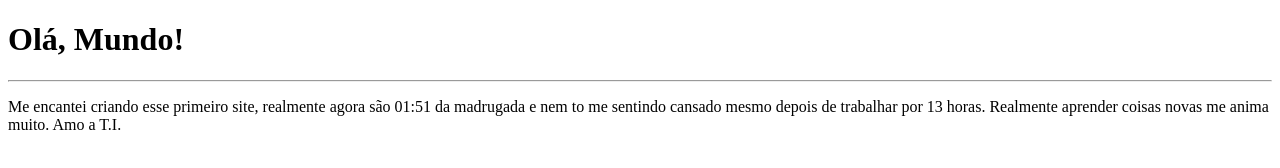
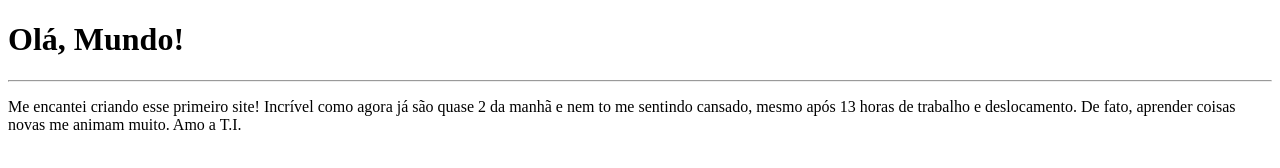
Before and after one commit to rafaeduof/OlaMundo, a plain HTML site: page site_exemplo/index.html in a window 1280 px wide. Drawn offline with Linux system fonts and the light colour scheme.

Commit message:
Revisão das considerações para maior clareza e coesão.

```diff
--- a/site_exemplo/index.html
+++ b/site_exemplo/index.html
@@ -8,6 +8,6 @@
 <body>
     <h1>Olá, Mundo!</h1>
     <hr>
-    <p>Me encantei criando esse primeiro site, realmente agora são 01:51 da madrugada e nem to me sentindo cansado mesmo depois de trabalhar por 13 horas. Realmente aprender coisas novas me anima muito. Amo a T.I.</p>
+    <p>Me encantei criando esse primeiro site! Incrível como agora já são quase 2 da manhã e nem to me sentindo cansado, mesmo após 13 horas de trabalho e deslocamento. De fato, aprender coisas novas me animam muito. Amo a T.I.</p>
 </body>
 </html>
```
